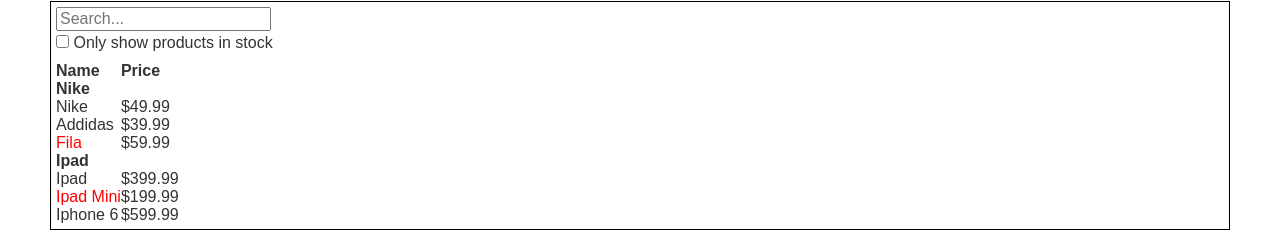
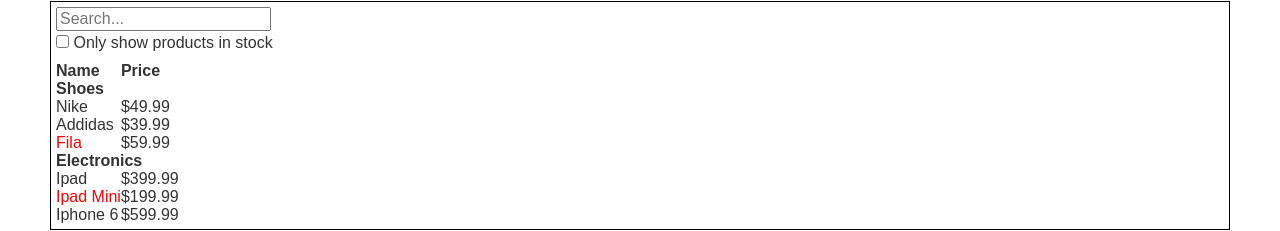
Before and after one commit to bdog72/React_Practice_April, a React app: page / in a window 1280 px wide. Shown: the part 2419-2650 px from the top of the page. Built offline with nearby package versions, Linux system fonts and the light colour scheme.

Commit message:
finished another example

```diff
--- a/src/components/FilterableProductTable.js
+++ b/src/components/FilterableProductTable.js
@@ -32,7 +32,7 @@
         return
       }
       if (product.category !== lastCategory) {
-        rows.push(<ProductCategoryRow category={product.name} key={product.category} />)
+        rows.push(<ProductCategoryRow category={product.category} key={product.category} />)
       }
       rows.push(<ProductRow product={product} key={product.name} />)
       lastCategory = product.category
```
